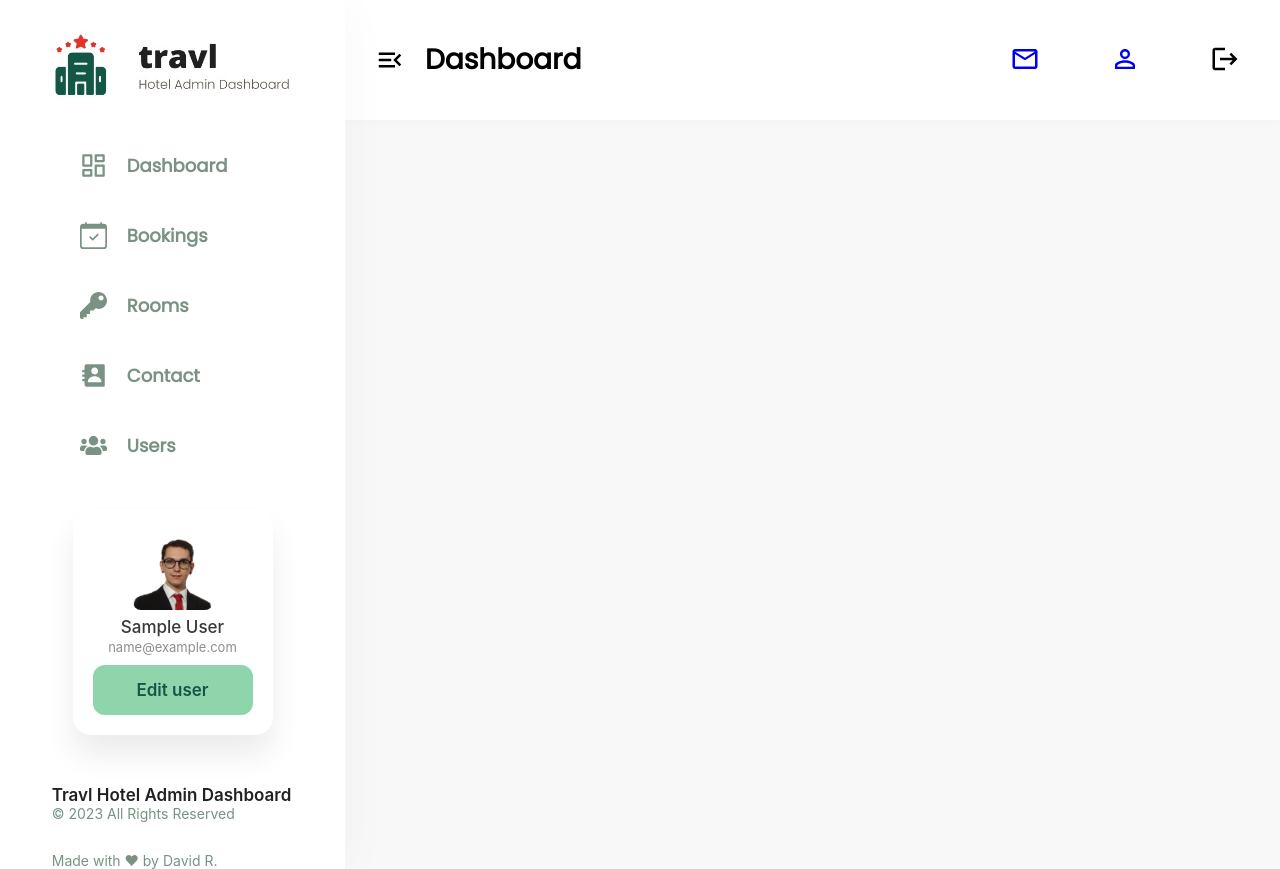
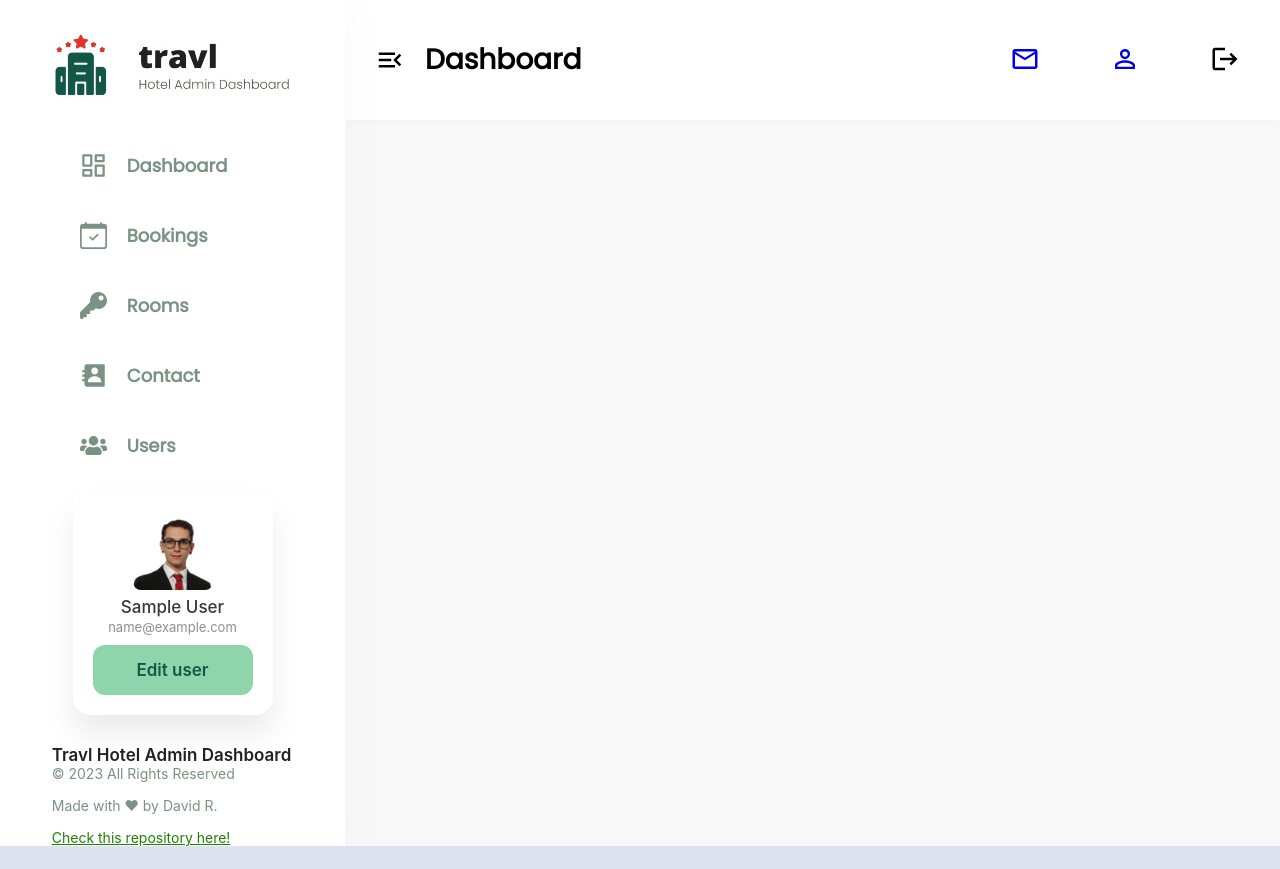
Before and after one commit to Davidrami12/miranda-dashboard, a React (Create React App) app: page / in a window 1280 px wide. After the commit the page ends 846 px from the top, so only its background shows below. Built offline with nearby package versions, Linux system fonts and the light colour scheme; no server answers; sample sign-in values are in the browser's storage.

Commit message:
Fix bug on the sidebar toggle button

```diff
--- a/src/components/sidebar/Sidebar.tsx
+++ b/src/components/sidebar/Sidebar.tsx
@@ -13,6 +13,7 @@ import {
   NavigationDescription,
   NavigationRights,
   NavigationAuthor,
+  NavigationRepository,
   Link,
   MenuIcon,
   Icon
@@ -54,6 +55,7 @@ export const Sidebar = () => {
       <LogoContainer>
         <img src={Logo} alt="Logo"/>
       </LogoContainer>
+
       <Navigation>
         <ul>
           <NavLink to="/dashboard">
@@ -82,15 +84,19 @@ export const Sidebar = () => {
             </Link>
           </NavLink>
         </ul>
+
+        <UserCard>
+          <CurrentUser photo={user}></CurrentUser>
+        </UserCard>
+
       </Navigation>
 
-      <UserCard>
-        <CurrentUser photo={user}></CurrentUser>
-      </UserCard>
+
 
       <NavigationDescription>Travl Hotel Admin Dashboard</NavigationDescription>
       <NavigationRights>&copy; 2023 All Rights Reserved</NavigationRights>
       <NavigationAuthor>Made with ♥ by David R.</NavigationAuthor>
+      <NavigationRepository><a href='https://github.com/Davidrami12/miranda-dashboard' target='_blank' rel="noreferrer">Check this repository here!</a></NavigationRepository>
     </NavContainer>
   )
 }
--- a/src/components/sidebar/SidebarStyled.tsx
+++ b/src/components/sidebar/SidebarStyled.tsx
@@ -37,7 +37,7 @@ const NavContainer = styled.div<{
   min-width: ${props => props.display};
   box-shadow: 13px 3px 40px #00000005;
   background-color: #FFFFFF;
-  transition: width 0.3s;
+  transition: all 0.4s;
   overflow: visible;
   position: relative;
 `;
@@ -58,8 +58,8 @@ const MenuButton = styled.button`
 `;
 
 const UserCard = styled.div`
-  padding-top: 3rem;
-  padding-bottom: 5rem;
+  padding-top: 1rem;
+  padding-bottom: 3rem;
   //overflow: hidden;
 `;
 
@@ -174,7 +174,29 @@ const NavigationAuthor = styled.p`
   overflow: hidden;
   color: #799283;
   font-size: 14px;
-  margin-top: 30px;
+  margin-top: 15px;
+`;
+
+const NavigationRepository = styled.p`
+  padding-left: 15%;
+  overflow: hidden;
+  font-size: 14px;
+  margin-top: 15px;
+
+  a{
+    transition: all 0.3s;
+    color: #218100;
+
+    &:hover{
+      color: white;
+      //background-color: #5AD07A;
+      box-shadow: inset 175px 0 0 0 #135846;
+    }
+
+    &:active{
+      color: #135846;
+    }
+  }
 `;
 
 export {
@@ -186,6 +208,7 @@ export {
   NavigationDescription,
   NavigationRights,
   NavigationAuthor,
+  NavigationRepository,
   Link,
   MenuIcon,
   Icon
```
